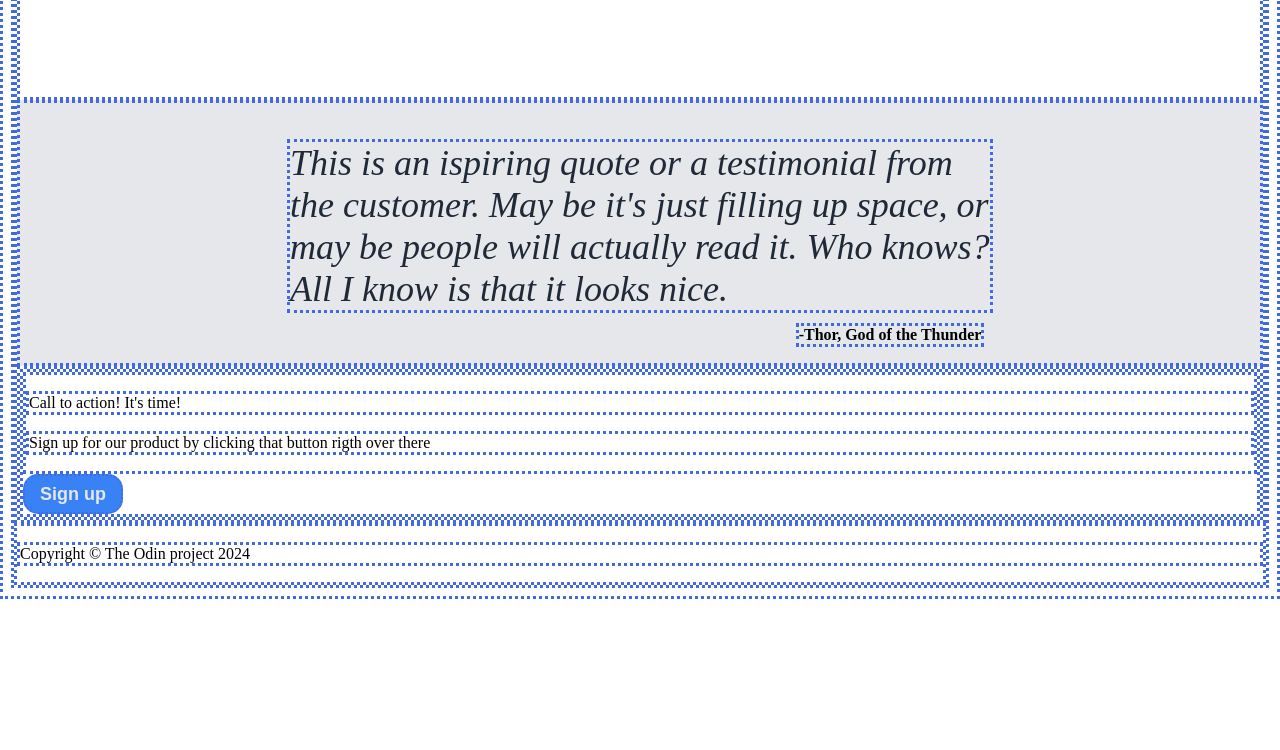
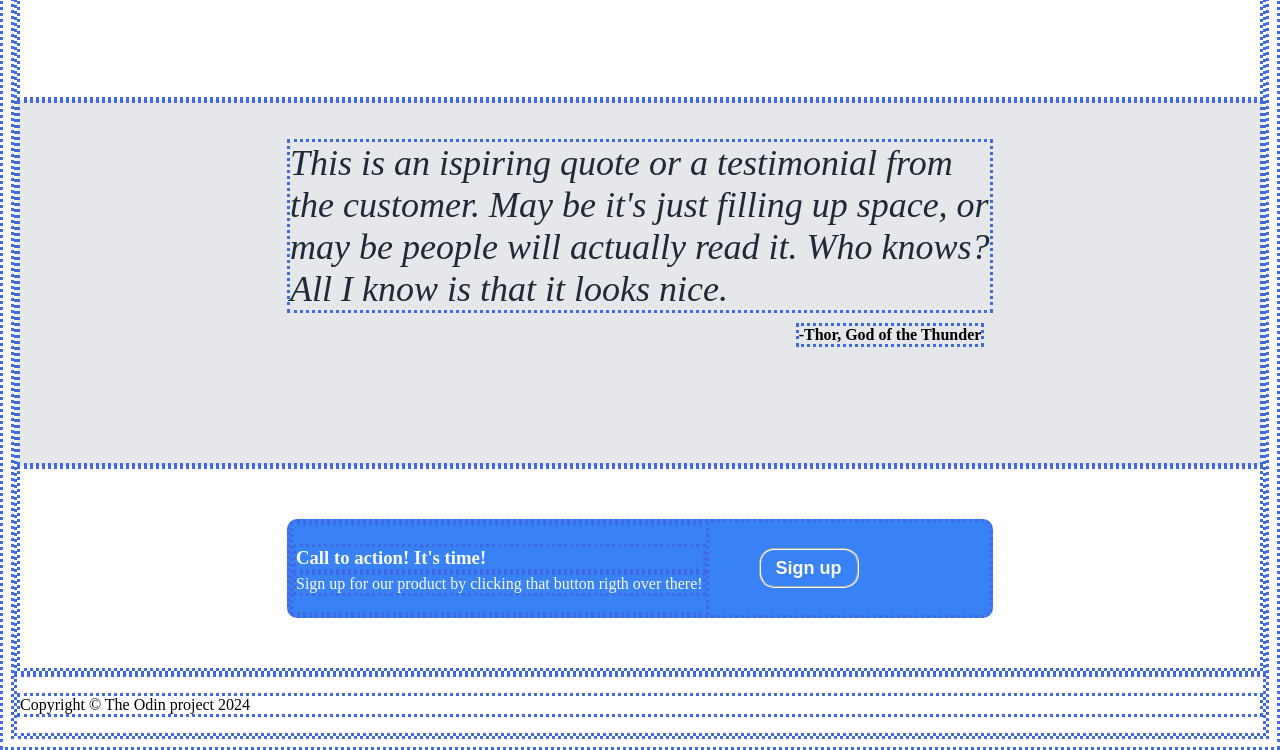
Before and after one commit to st202222/landing-page, a plain HTML site: page index.html in a window 1280 px wide. Shown: the part 1098-1848 px from the top of the page. Before the commit the page ends 1697 px from the top, so only its background shows below. Drawn offline with Linux system fonts and the light colour scheme.

Commit message:
added style for section that promoted  action

```diff
--- a/index.html
+++ b/index.html
@@ -73,8 +73,8 @@
         <div class="promote-action">
             <div class="promote-box">
                 <div class="promote-text">
-                    <p>Call to action! It's time!</p>
-                    <p>Sign up for our product by clicking that button rigth over there</p>
+                    <h3>Call to action! It's time!</h3>
+                    <p class="promote-instructions">Sign up for our product by clicking that button rigth over there!</p>
                 </div>
                 <button class="promote-button">Sign up</button>
             </div>
--- a/style.css
+++ b/style.css
@@ -151,6 +151,7 @@ img {
     flex-direction: column;
     background-color: #E5E7EB;
     align-items: center;
+    padding-bottom: 100px;
 }
 .quote-text {
     display: flex;
@@ -168,3 +169,41 @@ img {
     font-weight: bold;
 
 }
+
+/*Here starts style for call to action*/
+
+.promote-action {
+    display: flex;
+    justify-content: center;
+
+}
+
+.promote-box {
+    display: flex;
+    margin-top: 50px;
+    margin-bottom: 50px;
+    border-radius: 10px;
+    align-items: center;
+    width: 700px;
+    gap: 50px;
+    background-color: #3882F6;
+}
+
+.promote-text, .promote-button {
+    color: #F9FAF8;
+}
+
+h3 {
+    font-weight: bold;
+    display: flex;
+    margin-bottom: 0px;
+}
+ .promote-instructions {
+     display: flex;
+     margin-top: 0px;
+ }
+.promote-button {
+    border-radius: 15px;
+    border-color: #F9FAF8;
+    border-style: groove;
+}
```
